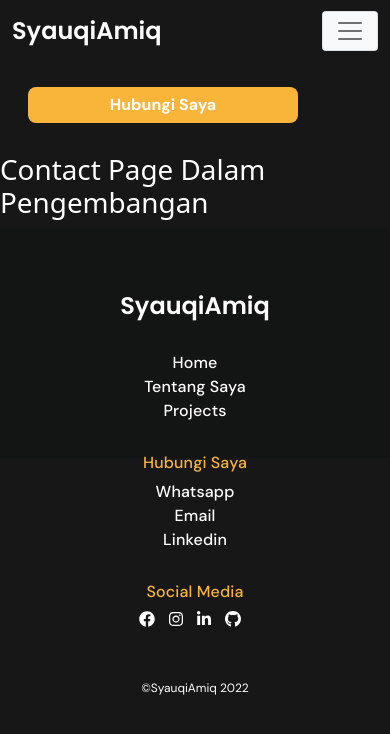
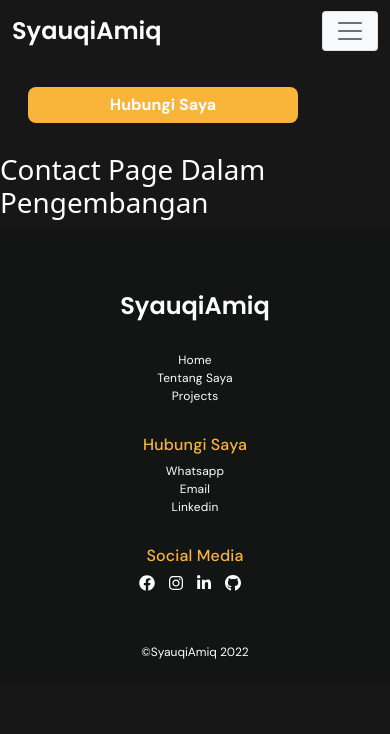
Before and after one commit to syauqiamiq/portfolio, a Next.js app: page /contact in a window 390 px wide. Shown: the top 734 px of the page. Built offline with nearby package versions, Linux system fonts and the light colour scheme.

Commit message:
fix: Responsive footer

```diff
--- a/components/CardSection/CardSection.module.css
+++ b/components/CardSection/CardSection.module.css
@@ -19,7 +19,7 @@
   letter-spacing: 0.25px;
 }
 .sectionTitle {
-  margin-top: 50px;
+  margin-top: 100px;
   font-size: 30px;
   font-family: "DM Sans", sans-serif;
   font-weight: 500;
--- a/components/Footer/Footer.module.css
+++ b/components/Footer/Footer.module.css
@@ -1,7 +1,7 @@
 @import "../../styles/custom.css";
 
 .footerBg {
-  height: 230px;
+  min-height: 230px;
   background-color: #131414;
   padding-top: 64px;
   text-align: center;
@@ -49,16 +49,16 @@
 
 .route {
   color: #ffffff;
-  font-size: 16px;
+  font-size: 12px;
   font-family: "DM Sans", sans-serif;
-  font-weight: 500;
+  font-weight: 300;
   letter-spacing: 0.15px;
   text-decoration: none;
   display: block;
 }
 
 .route:hover {
-  color: #ffffff;
+  color: #f9b53a;
 }
 
 .socialIcon {
```
